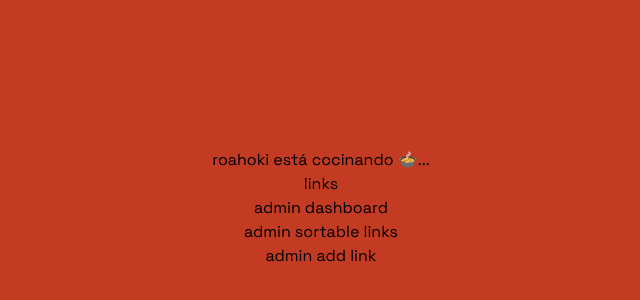
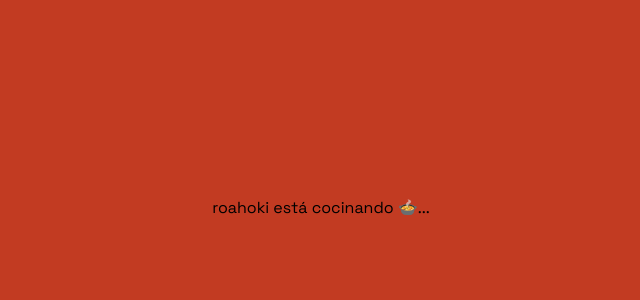
Before and after one commit to roahoki/biomechanics-website, a Next.js app: page / in a window 1280 px wide. Shown: the part 192-492 px from the top of the page, without its empty margins (319-959 px from the left). Built offline with nearby package versions, Linux system fonts and the light colour scheme.

Commit message:
fix: css and home page

```diff
--- a/src/app/page.tsx
+++ b/src/app/page.tsx
@@ -2,10 +2,6 @@
   return (
     <div className="flex justify-center items-center flex-col h-screen bg-primary">
       <p>roahoki está cocinando 🍲...</p>
-      <a href="/links">links</a>
-      <a href="/admin/dashboard">admin dashboard</a>
-      <a href="/admin/links">admin sortable links</a>
-      <a href="/admin/links">admin add link</a>
     </div>
   );
 }
--- a/src/app/sign-in/[[...rest]]/page.tsx
+++ b/src/app/sign-in/[[...rest]]/page.tsx
@@ -9,8 +9,8 @@
   const redirectUrl = searchParams.get("redirect_url");
 
   return (
-    <div className="flex flex-col items-center justify-center min-h-screen py-12 bg-gray-50">
-      <div className="w-full max-w-md">
+    <div className="flex flex-col items-center justify-center min-h-screen bg-gray-50">
+      <div className="flex flex-col items-center w-full max-w-md">
         <div className="text-center mb-8">
           <h1 className="text-3xl font-bold">Biomechanics Admin</h1>
           <p className="mt-2 text-gray-600">Inicia sesión para acceder al panel de administración</p>
```
